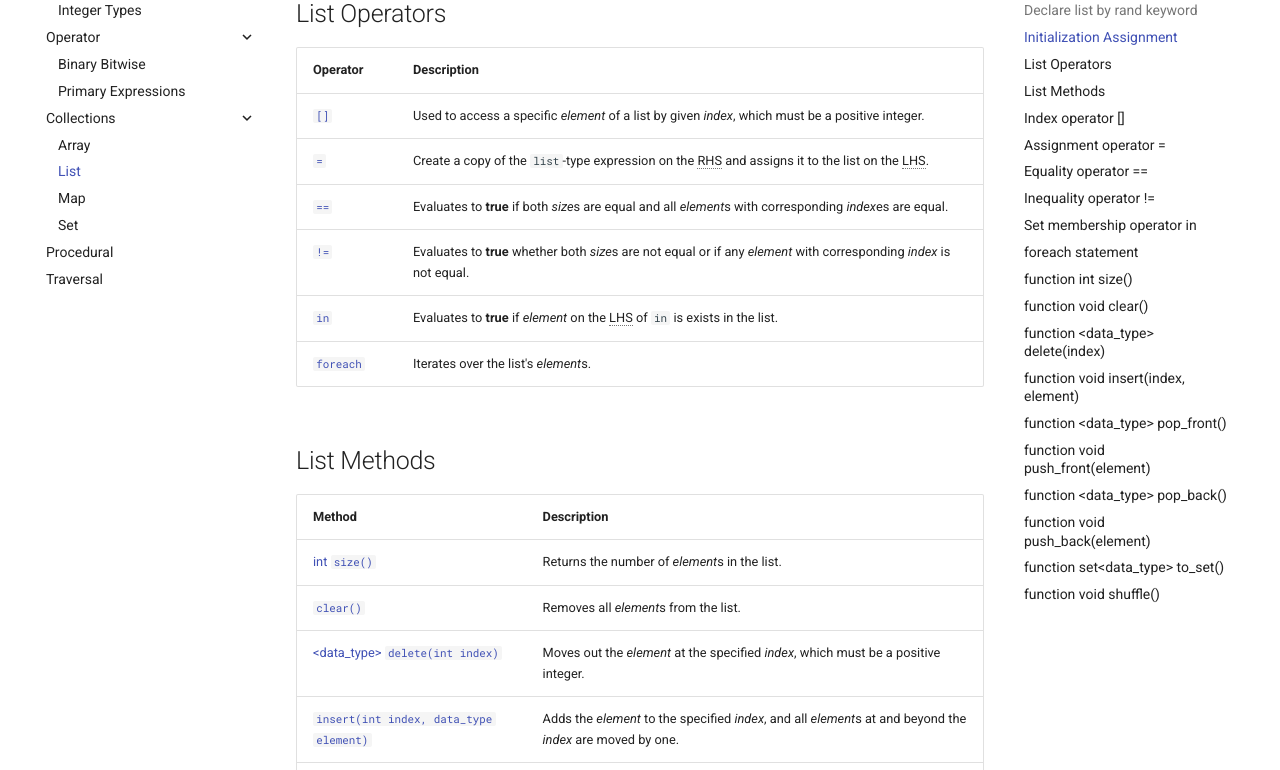
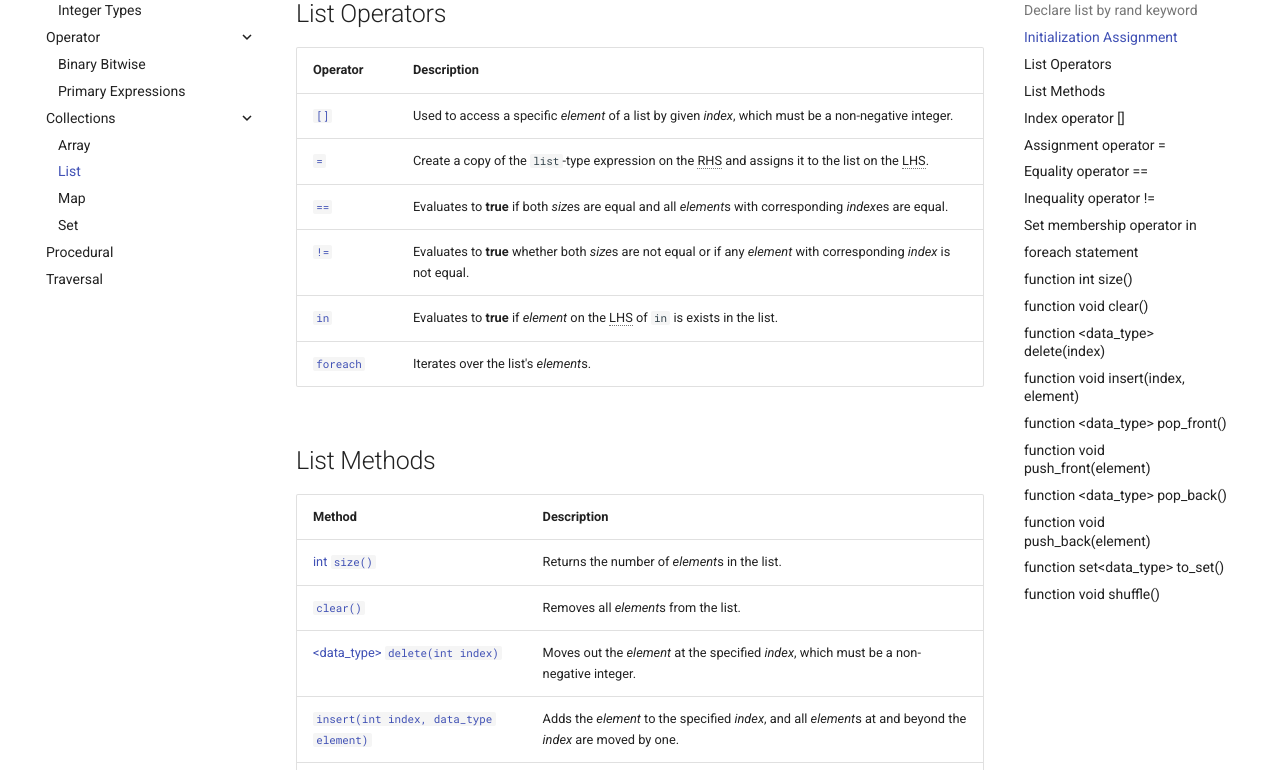
Before and after one commit to LeeKaiXuan/PSS_CookBook, an MkDocs documentation site: the page built from docs/Collections/Lists.md, in a window 1280 px wide and 1400 px high, scrolled down 1530 px. Shown: the part 152-922 px from the top of the window. Built offline with MkDocs 1.6.1 and Material for MkDocs 9.7.7, drawn with Linux system fonts in a browser that asks for light colours; comment, search, counter and statistics services are not loaded; some of the changed text lies outside the part shown.

Commit message:
Changes "positive" -> "non-negative"

````diff
--- a/docs/Collections/Lists.md
+++ b/docs/Collections/Lists.md
@@ -10,7 +10,7 @@ description: PSSv2.1/7.9.3 Lists
 - Ordered by *index*.
 - Randomizable when its *data_type* is randomizable (e.g., randomizable [*scalar*](../DataTypes/index.md#datatypes_scalar "e.g., `bit`, `int`, `bool`, `enum`, `string`") or [*aggregate*](../DataTypes/index.md#datatypes_aggregate "e.g., `array`, `list`, `struct`") of randomizable scalar).
 - *Element* and *data_type* can be any [*scalar*](../DataTypes/index.md#datatypes_scalar "e.g., `bit`, `int`, `bool`, `enum`, `string`, `float32`, `float64`, `chandle`") or [*aggregate*](../DataTypes/index.md#datatypes_aggregate "e.g., `array`, `list`, `map`, `set`, `struct`") of scalar.
-- *Index* must be positive integer.
+- *Index* must be non-negative integer.
 - Can be nested by any collection types (e.g., `array`, `list`, `map` or `set`).
 
 ## Declarations
@@ -74,7 +74,7 @@ list<string > stringList = {"1"  , "2"  };  //  stringList: {"1"  , "2"  }
 ## List Operators
 | Operator  | Description   |
 | :-------- | :------------ |
-| [`[]`](Lists.md#index "Index operator `[]`")              | Used to access a specific *element* of a list by given *index*, which must be a positive integer.                     |
+| [`[]`](Lists.md#index "Index operator `[]`")              | Used to access a specific *element* of a list by given *index*, which must be a non-negative integer.                 |
 | [`=`](Lists.md#assignment "Assignment operator `=`")      | Create a copy of the `list`-type expression on the RHS and assigns it to the list on the LHS.                         |
 | [`==`](Lists.md#equality "Equality operator `==`")        | Evaluates to **true** if both *size*s are equal and all *element*s with corresponding *index*es are equal.            |
 | [`!=`](Lists.md#inequality "Inequality operator `!=`")    | Evaluates to **true** whether both *size*s are not equal or if any *element* with corresponding *index* is not equal. |
@@ -86,7 +86,7 @@ list<string > stringList = {"1"  , "2"  };  //  stringList: {"1"  , "2"  }
 | :-------- | :------------ |
 | [int `size()`](Lists.md#size "function int `size()`")                                                             | Returns the number of *element*s in the list.                                                                 |
 | [`clear()`](Lists.md#clear "function void `clear()`")                                                             | Removes all *element*s from the list.                                                                         |
-| [&lt;data_type&gt; `delete(int index)`](Lists.md#delete "function &lt;data_type&gt; `delete(intindex)`")          | Moves out the *element* at the specified *index*, which must be a positive integer.                           |
+| [&lt;data_type&gt; `delete(int index)`](Lists.md#delete "function &lt;data_type&gt; `delete(intindex)`")          | Moves out the *element* at the specified *index*, which must be a non-negative integer.                       |
 | [`insert(int index, data_type element)`](Lists.md#insert "function void `insert(int index, data_type element)`")  | Adds the *element* to the specified *index*, and all *element*s at and beyond the *index* are moved by one.   |
 | [&lt;data_type&gt; `pop_front()`](Lists.md#pop_front "function &lt;data_type&gt; `pop_front()`")                  | Moves out the first *element* from the list. Same as `delete(0)`.                                             |
 | [`push_front(data_type element)`](Lists.md#push_front "function void `push_front(data_type element)`")            | Adds the *element* to the beginning of the list. Same as `insert(0, element)`.                                |
@@ -104,7 +104,7 @@ list<string > stringList = {"1"  , "2"  };  //  stringList: {"1"  , "2"  }
 !!! Failure "<span class="mdx-badge"><span class="mdx-badge__icon">[:material-tag-remove-outline:{.red}](../index.md#symbol 'PSSGen: Not support yet')</span><span class="mdx-badge__text">Not support yet</span></span>"
     PSSGen: Not support `bool`, `enum`, `float32`, `float64`, `chandle`, and `struct` as *element* for index operator `[]`.
 
-Used to access a specific *element* of a list by given *index*, which must be a positive integer.
+Used to access a specific *element* of a list by given *index*, which must be a non-negative integer.
 ```sv linenums="1"
 list<int> intList = {1, 2, 3};
 
@@ -243,7 +243,7 @@ intList.clear();                    //  intList: {1, 2, 3} -> {}
 ## function &lt;data_type&gt; `delete(index)` {#delete}
 <span class="mdx-badge"><span class="mdx-badge__icon">[:material-tag-check-outline:{.green}](../index.md#symbol 'PSSGen: Minimum version')</span><span class="mdx-badge__text">v2.2.0</span></span>
 
-Moves out the *element* at the specified *index*, which must be a positive integer.
+Moves out the *element* at the specified *index*, which must be a non-negative integer.
 ```sv linenums="1"
 list<int> intList = {1, 2, 3};
 
````
Also changed, not shown: docs/Collections/Arrays.md (+3 -3 lines), docs/Operator/Expressions.md (+2 -2 lines).
